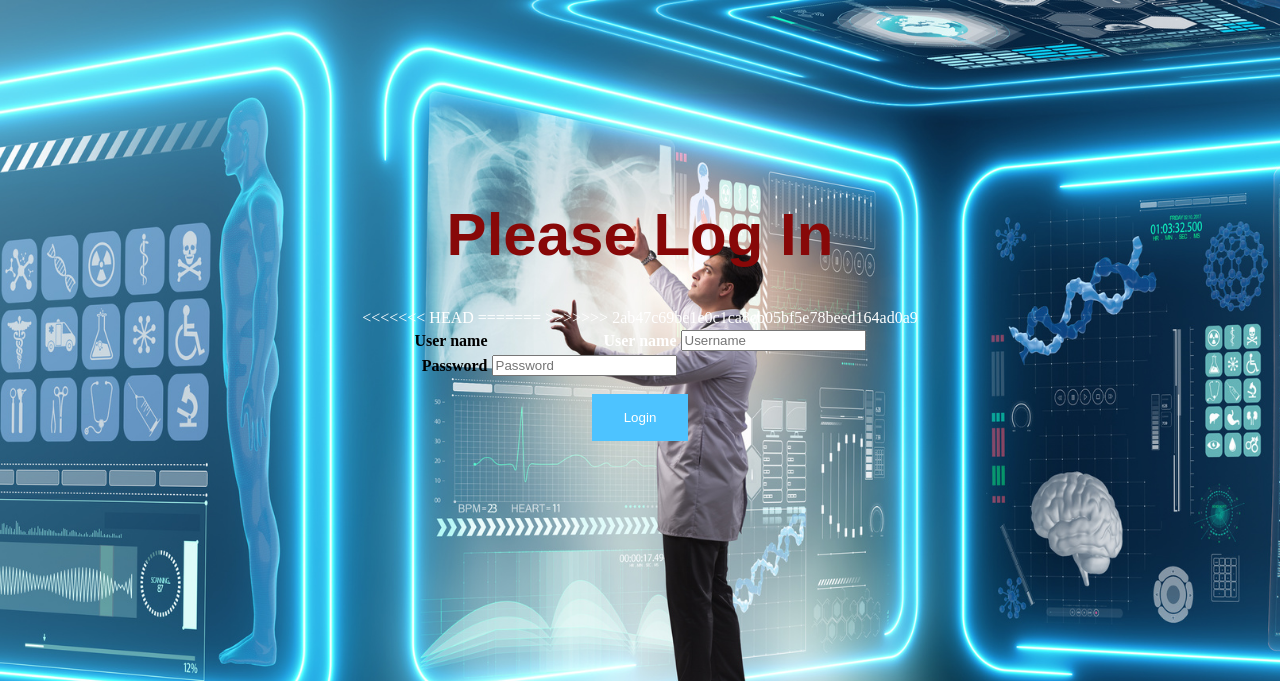
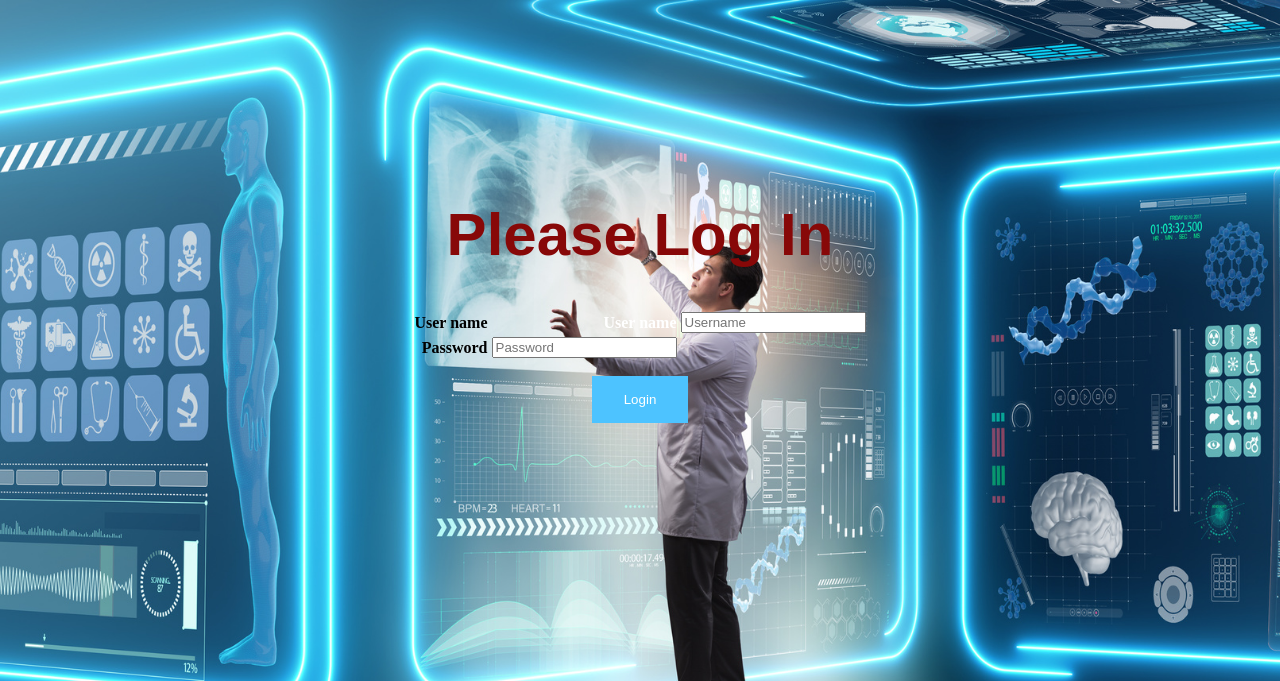
Before and after one commit to MedAyoubBh/DiabetesPrediction, a Django app: page / in a window 1280 px wide. Shown: the top 681 px of the page. Run offline with Django 3.2, Linux system fonts and the light colour scheme; some libraries are stand-ins or nearby versions.

Commit message:
Update login.html

```diff
--- a/DiabetesPrediction/templates/login.html
+++ b/DiabetesPrediction/templates/login.html
@@ -46,11 +46,8 @@
 		<form action="home">
             <table>
                 <tr>
-<<<<<<< HEAD
                     <td align="right" style="color: black;"><b>User name</b></td>
-=======
                     <td align="right" style="color: white;"><b>User name</b></td>
->>>>>>> 2ab47c69be1e0c1ca8cb05bf5e78beed164ad0a9
                     <td align="left"><input type="text" name="username" placeholder="Username" required/></td>
                 </tr>
                 <tr>
```
